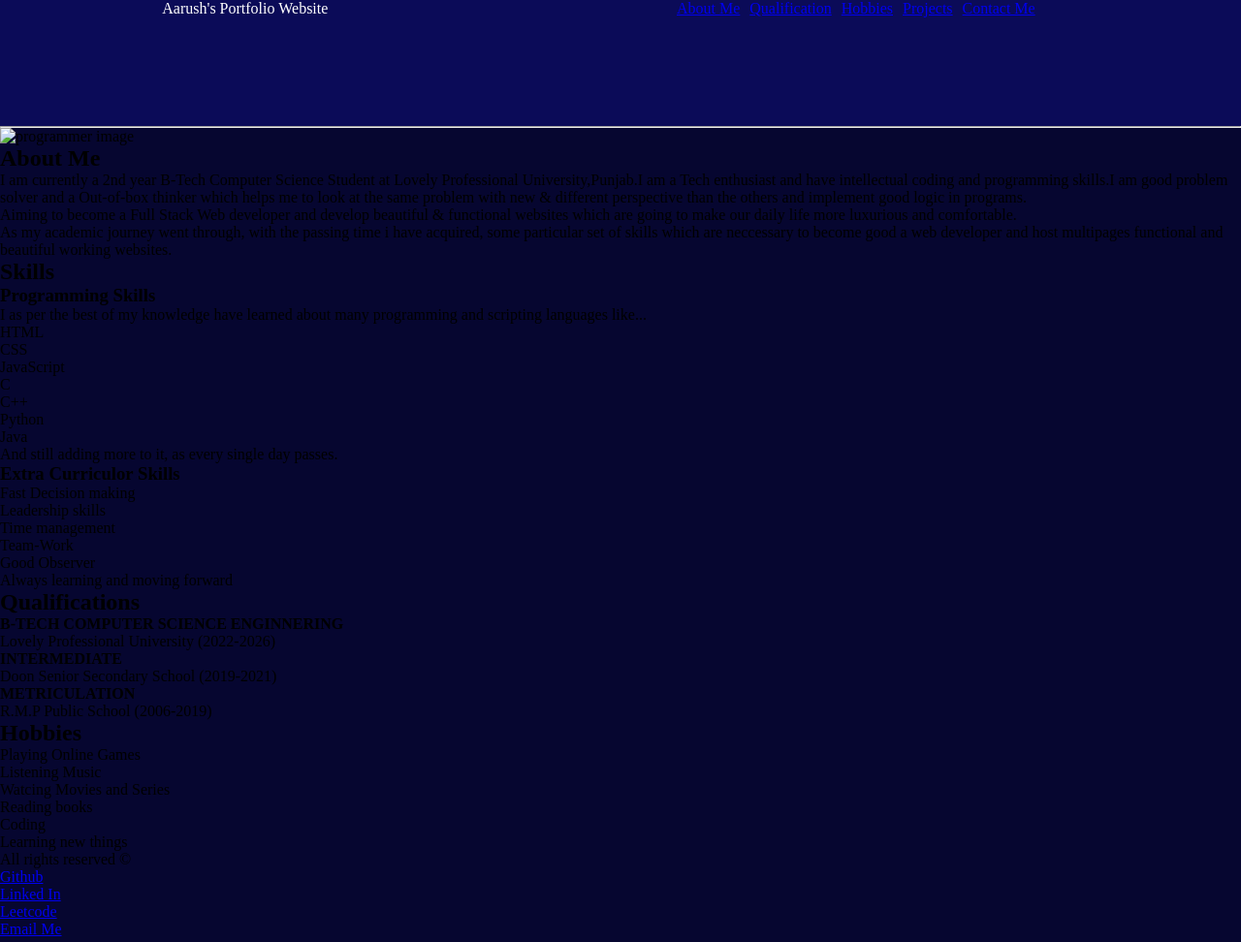
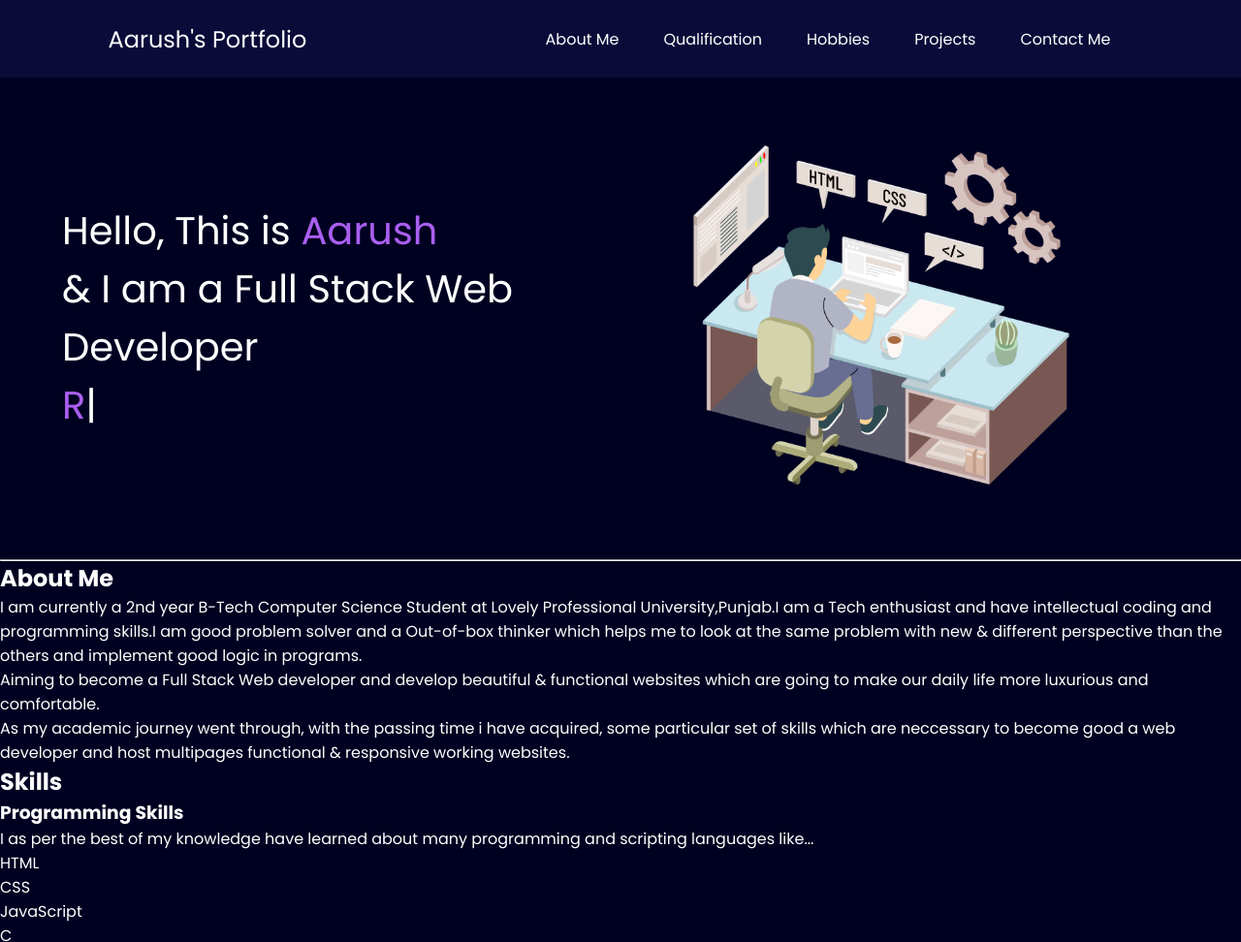
Before and after one commit to coderaark12/Portfolio-website, a plain HTML site: page index.html in a window 1280 px wide. Shown: the top 972 px of the page at 97% size. Drawn offline with nearby package versions, Linux system fonts and the light colour scheme; a web font is replaced by a local one.

Commit message:
add automatically chaning text on the webpage

```diff
--- a/index.html
+++ b/index.html
@@ -8,19 +8,21 @@
     <link rel="shortcut icon" href="../logo.png" type="image/x-icon">
     <link rel="preconnect" href="https://fonts.googleapis.com">
     <link rel="preconnect" href="https://fonts.gstatic.com" crossorigin>
-    <link href="https://fonts.googleapis.com/css2?family=Oswald&family=Poppins:wght@400;700&family=Roboto:wght@300;400&family=Rubik+Doodle+Shadow&display=swap" rel="stylesheet">
+    <link
+        href="https://fonts.googleapis.com/css2?family=Oswald&family=Poppins:wght@400;700&family=Roboto:wght@300;400&family=Rubik+Doodle+Shadow&display=swap"
+        rel="stylesheet">
     <link rel="stylesheet" href="style.css">
 </head>
 
 <body>
     <header>
         <nav>
-            <div>
-                Aarush's Portfolio Website
+            <div class="left">
+                Aarush's Portfolio
             </div>
 
-            <div class="navList">
-                <ul class="listItems">
+            <div class="right">
+                <ul>
                     <li><a href="#aboutMeSection">About Me</a></li>
                     <li><a href="#Qualification">Qualification</a></li>
                     <li><a href="#hobbies">Hobbies</a></li>
@@ -31,14 +33,22 @@
         </nav>
     </header>
 
-    <hr />
+    <main>
 
-    <main>
+        <section class="firstSection">
+            <div class="leftSection">
+                Hello, This is <span class="purple">Aarush</span>
+                <div>& I am a Full Stack Web Developer</div>
+                <span id="element"></span>
+            </div>
+            <div class="rightSection">
+                <img src="./Images/programmer.png" alt="programmer image" height="250px">
+            </div>
+        </section>
+
+        <hr />
+
         <section>
-            <div>
-                <img src="Home page.jpg" alt="programmer image" height="250px
-            ">
-            </div>
 
             <h2 id="aboutMeSection">About Me</h2>
             <p>I am currently a 2nd year B-Tech Computer Science Student at Lovely Professional University,Punjab.I am a
@@ -50,10 +60,8 @@
                 to make our daily life more luxurious and comfortable.</p>
 
             <p>As my academic journey went through, with the passing time i have acquired, some particular set of skills
-                which are neccessary to become good a web developer and host multipages functional and beautiful working
+                which are neccessary to become good a web developer and host multipages functional & responsive working
                 websites.</p>
-
-            <p></p>
         </section>
 
         <section>
@@ -118,16 +126,24 @@
     </main>
 
     <footer>
-        <p>All rights reserved &#169;</p>
+        <p>&#169; All rights reserved 2024 <b>|</b></p>
 
-        <ul>
+        <ul id="footerlist">
             <li><a href="https://github.com/coderaark12">Github</a></li>
             <li><a href="https://www.linkedin.com/in/aarush-kumar-6580a2254/">Linked In</a></li>
             <li><a href="https://leetcode.com/kraarush709/">Leetcode</a></li>
             <li><a href="mailto:aarushkumar8585@gmail.com">Email Me</a></li>
         </ul>
+    </footer>
 
-    </footer>
+    <script src="https://unpkg.com/typed.js@2.1.0/dist/typed.umd.js"></script>
+    <script>
+        var typed = new Typed('#element', {
+            strings: ['Programmer...!!', 'Student...!!', 'Traveller...!!', 'Reader...!!', ':-)'],
+            typeSpeed: 50,
+        });
+    </script>
+
 </body>
 
 </html>
--- a/style.css
+++ b/style.css
@@ -3,24 +3,64 @@
     padding: 0;
 }
 body{
-    background-color: rgb(6, 6, 48);
+    background-color: rgb(0,0,33);
+    color: white;
+    font-family: 'Poppins',sans-serif;
 }
+
 nav{
     display: flex;
-    height: 130px;
-    background-color: rgb(11, 11, 88);
-    color: white;
     justify-content: space-around;
+    align-items: center;
+    height: 80px;
+    background-color: rgb(11, 11, 57);
+}
+nav ul{
+    display: flex;
+    justify-content: center;
 }
 
-.navList{
-    display: flex;
-    margin: 0 25px;
-}
-.listItems{
-    display: flex;
-    list-style-type: none;
-    margin-right: 20px;
-    gap: 10px;
+nav ul li{
+    list-style: none;
+    margin: 0 23px;
 
 }
+
+nav ul li a{
+    text-decoration: none;
+    color: white;
+}
+
+nav ul li a:hover{
+    color: rgb(153,153,226);
+    font-size: 1.04rem;
+}
+
+.left{
+    font-size: 1.5rem;
+}
+
+.firstSection{
+    display: flex;
+    justify-content: space-around;
+    align-items: center;
+    margin: 40px 0 ;
+}
+
+.firstSection > div{
+    width: 40%;
+}
+.leftSection{
+    font-size: 2.5rem;
+}
+
+.rightSection img{
+    height: max-content;
+    width: 80%;
+}
+.purple{
+    color: rgb(170, 95, 241);
+}
+#element{
+    color: rgb(170, 95, 241);
+}
```
Also changed, not shown: Images/programmer.png (added).
